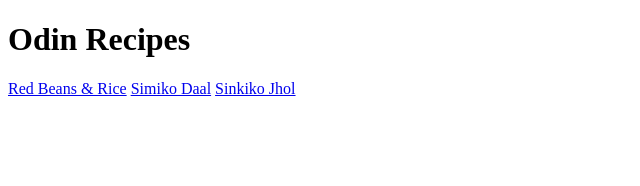
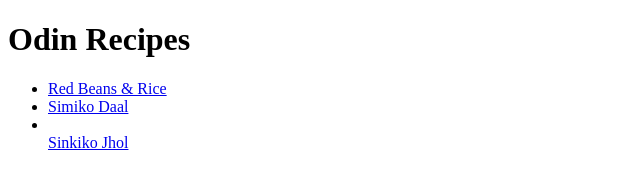
Before and after one commit to kshetritej/odin-receipes, a plain HTML site: page index.html in a window 1280 px wide. Shown: the whole page, without its empty margins (0-640 px from the left). Drawn offline with Linux system fonts and the light colour scheme.

Commit message:
all recipes are listed in unordered list

```diff
--- a/index.html
+++ b/index.html
@@ -8,8 +8,10 @@
 </head>
 <body>
     <h1>Odin Recipes</h1>
-    <a href="./recipes/red-beans-and-rice.html">Red Beans & Rice</a>
-    <a href="./recipes/simiko-daal.html">Simiko Daal</a>
-    <a href="./recipes/sinkiko-jhol.html">Sinkiko Jhol</a>
+    <ul>
+        <li><a href="./recipes/red-beans-and-rice.html">Red Beans & Rice</a></li>
+        <li><a href="./recipes/simiko-daal.html">Simiko Daal</a></li>
+        <li></li><a href="./recipes/sinkiko-jhol.html">Sinkiko Jhol</a></li>
+    </ul>
 </body>
 </html>
```
